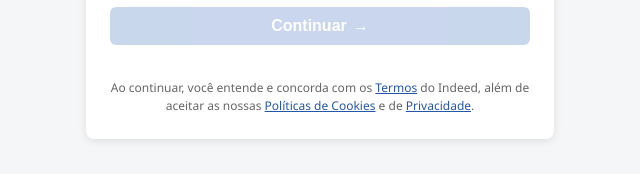
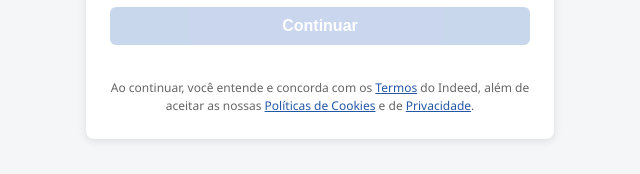
Before and after one commit to HenriqueSantos001/menor-aprendiz, a plain HTML site: page digite-seu-e-mail.html in a window 1280 px wide. Shown: the part 450-624 px from the top of the page, 320-960 px from the left. Drawn offline with Linux system fonts and the light colour scheme.

```diff
--- a/digite-seu-e-mail.html
+++ b/digite-seu-e-mail.html
@@ -205,7 +205,7 @@
                     placeholder="Digite seu e-mail">
             </div>
             <button class="continue-btn" type="button" id="continueBtn" disabled>
-                Continuar <span aria-hidden="true">→</span>
+                Continuar
             </button>
             <script>
                 const emailInput = document.getElementById('email');
```
